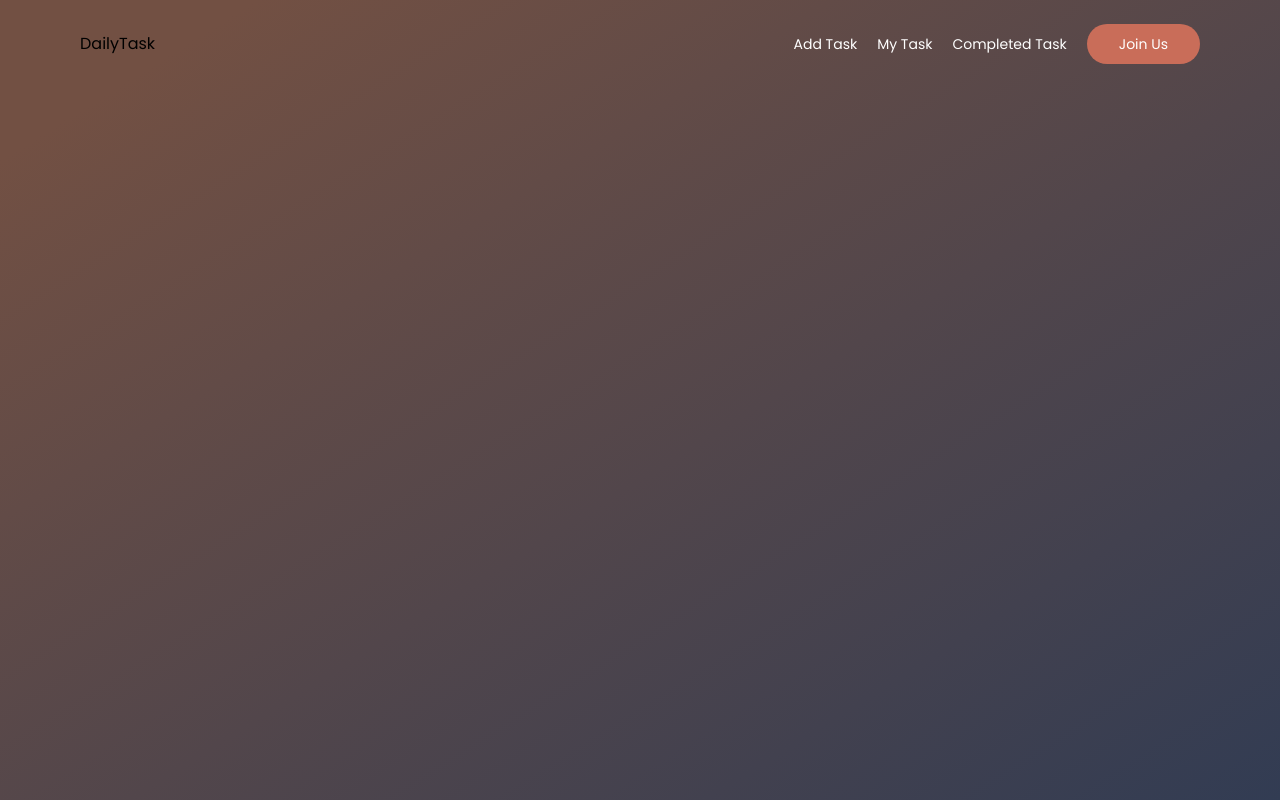
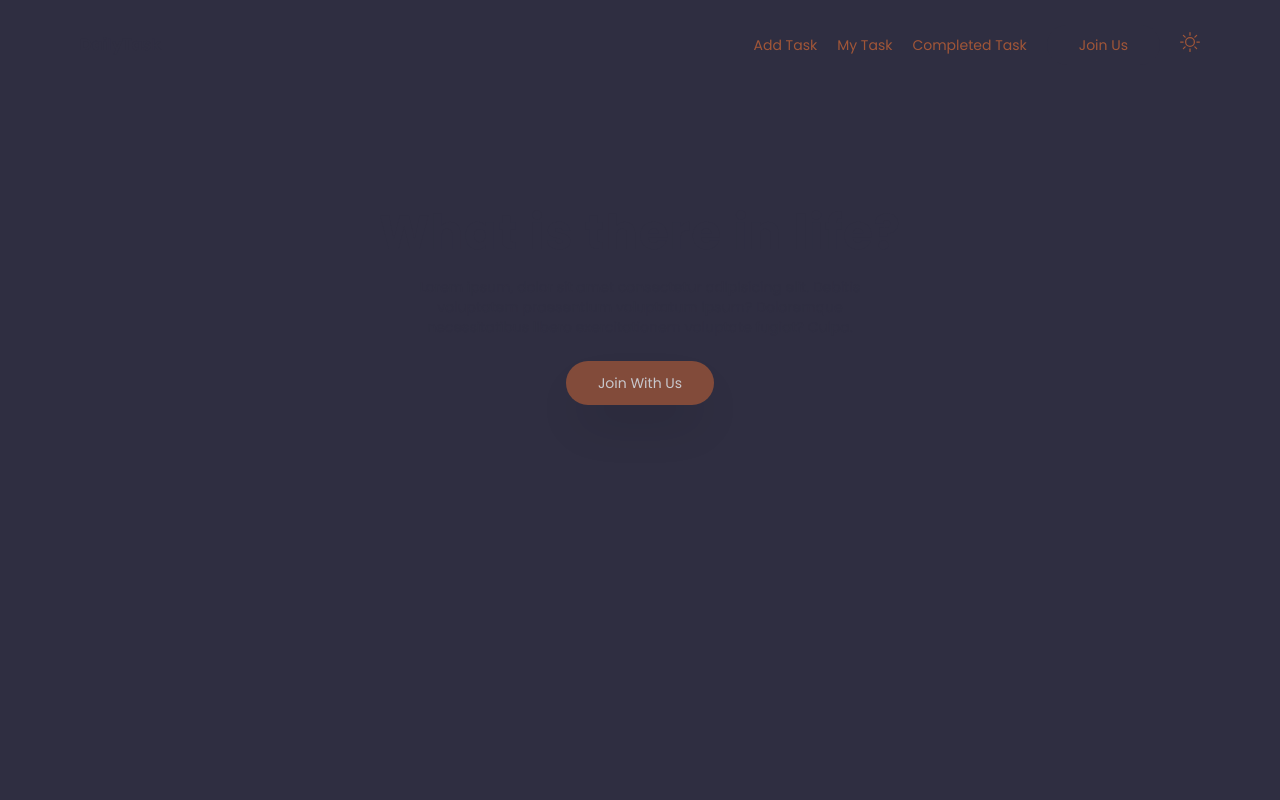
Before and after one commit to Arifulislam5577/dailyTask, a React (Create React App) app in the folder client/: page / in a window 1280 px wide. Built offline with nearby package versions, Linux system fonts and the light colour scheme.

Commit message:
home page done

```diff
--- a/client/public/index.html
+++ b/client/public/index.html
@@ -26,7 +26,7 @@
     -->
     <title>React App</title>
   </head>
-  <body>
+  <body class="bg">
     <noscript>You need to enable JavaScript to run this app.</noscript>
     <div id="root"></div>
     <!--
--- a/client/src/components/Navbar.js
+++ b/client/src/components/Navbar.js
@@ -1,14 +1,16 @@
 import React from "react";
 import { Link } from "react-router-dom";
-
+import { BsSun } from "react-icons/bs";
 const Navbar = () => {
   return (
     <header className="py-8">
       <div className="container flex items-center justify-between">
         <div className="logo">
-          <Link to="/">DailyTask</Link>
+          <Link to="/" className="text-secondary dark:text-white font-bold">
+            DailyTask
+          </Link>
         </div>
-        <ul className="flex items-center justify-between gap-5 text-sm text-white">
+        <ul className="flex items-center justify-between gap-5 text-sm dark:text-white text-primary">
           <li>
             <Link to="/">Add Task</Link>
           </li>
@@ -19,9 +21,18 @@ const Navbar = () => {
             <Link to="/">Completed Task</Link>
           </li>
           <li>
-            <Link to="/login" class="px-8 py-2.5 bg-primary rounded-full">
+            <Link
+              to="/login"
+              class="px-8 py-2.5 dark:bg-primary bg-secondary rounded-full"
+            >
               Join Us
             </Link>
+          </li>
+
+          <li>
+            <button>
+              <BsSun size={20} />
+            </button>
           </li>
         </ul>
       </div>
--- a/client/src/index.css
+++ b/client/src/index.css
@@ -4,13 +4,15 @@
 @tailwind components;
 @tailwind utilities;
 
-/* #725043,#323C53 */
+/* #a15638,#2f2e41 */
 
 body {
   font-family: "Poppins", sans-serif;
   font-weight: 400;
-  background-image: linear-gradient(to left top, #323c53 0%, #725043 90%);
-  background-repeat: no-repeat;
   height: 100vh;
   width: 100%;
 }
+
+.bg {
+  background-color: #2f2e41;
+}
--- /dev/null
+++ b/client/src/pages/Home/Hero.js
@@ -0,0 +1,22 @@
+import React from "react";
+
+const Hero = () => {
+  return (
+    <div className=" flex items-center justify-center  lg:py-20 flex-col text-center">
+      <h1 className="lg:text-5xl text-3xl mb-2 tracking-wide text-secondary dark:text-white font-bold">
+        What is there in life?
+      </h1>
+      <p className="text-sm max-w-md my-3 text-secondary dark:text-gray-100 mx-auto text-center">
+        Lorem ipsum, dolor sit amet consectetur adipisicing elit. Debitis
+        voluptatem praesentium voluptatum ipsum? Doloremque necessitatibus
+        libero exercitationem voluptate fugiat? Culpa.
+      </p>
+
+      <button className="text-sm px-8 py-3 rounded-full bg-primary mt-3 text-white shadow-2xl animate-pulse">
+        Join With Us
+      </button>
+    </div>
+  );
+};
+
+export default Hero;
--- /dev/null
+++ b/client/src/pages/Home/Home.js
@@ -0,0 +1,14 @@
+import React from "react";
+import Hero from "./Hero";
+
+const Home = () => {
+  return (
+    <section className="py-10">
+      <div className="container">
+        <Hero />
+      </div>
+    </section>
+  );
+};
+
+export default Home;
--- a/client/tailwind.config.js
+++ b/client/tailwind.config.js
@@ -4,7 +4,8 @@ module.exports = {
   theme: {
     extend: {
       colors: {
-        primary: "#c96d59",
+        primary: "#a15638",
+        secondary: "#2f2e41",
       },
     },
     container: {
```
Also changed, not shown: client/src/Routes/RootRouter.js (+6 -1 lines).
